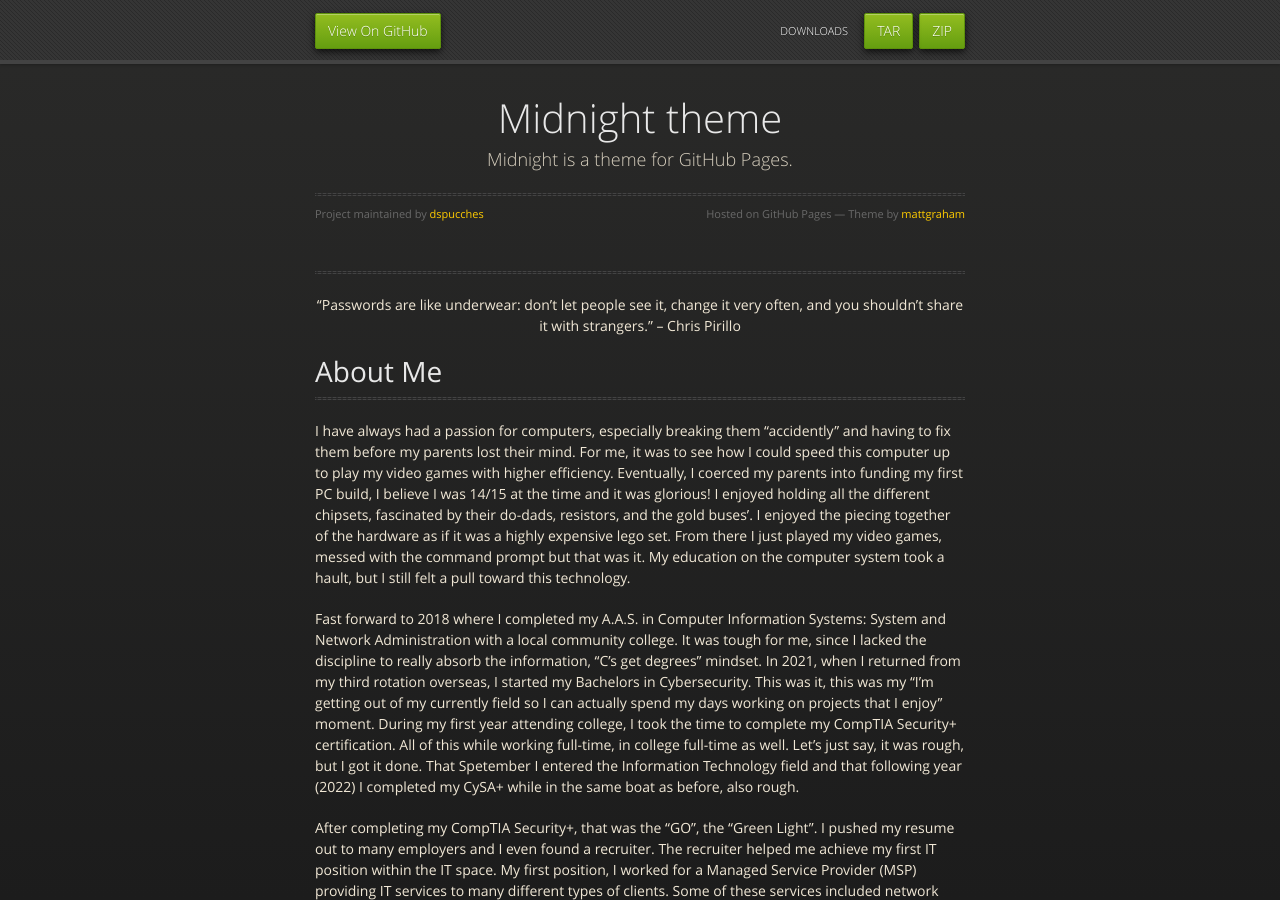
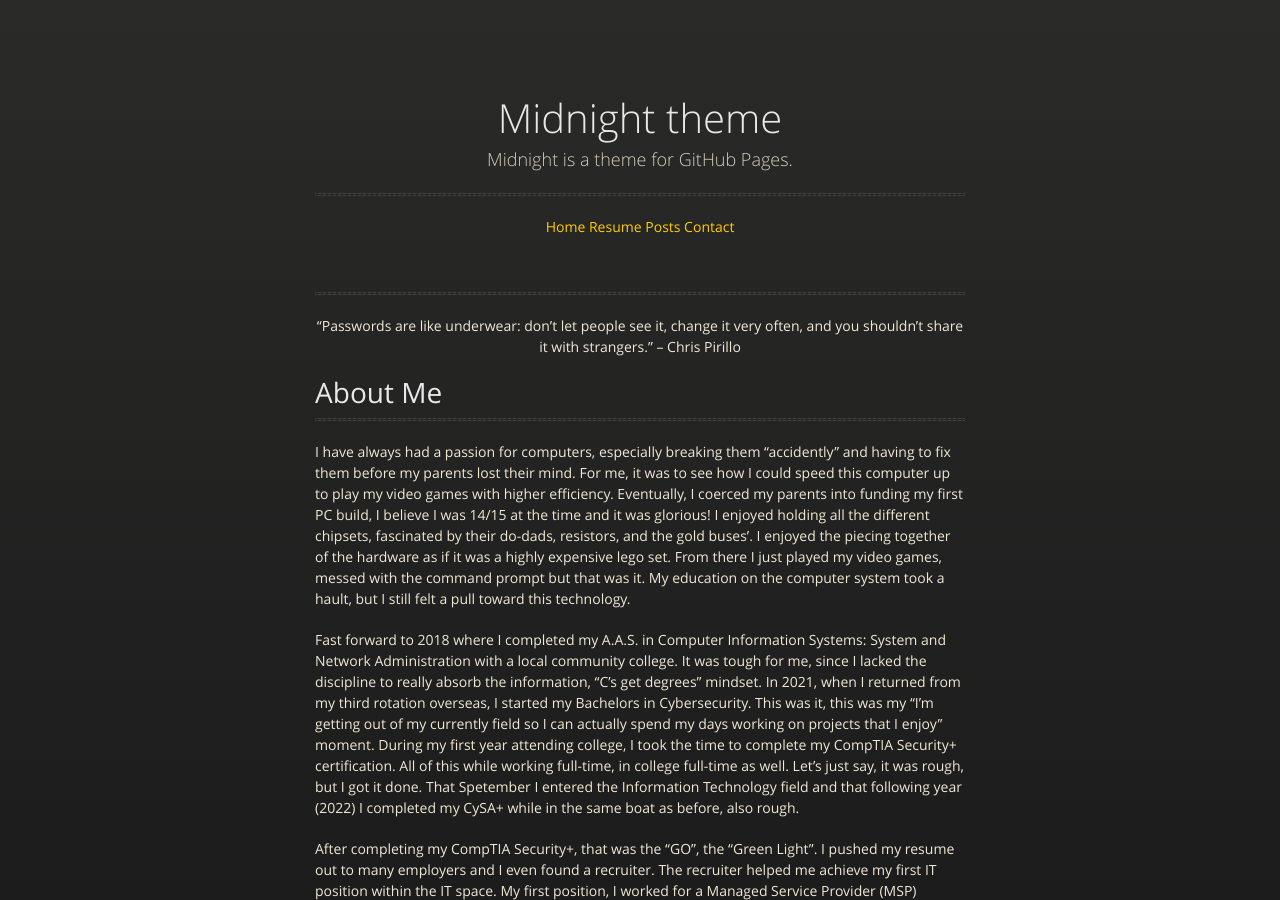
Before and after one commit to dspucches/dspucches.github.io, a Jekyll site: the page built from index.md, in a window 1280 px wide and 900 px high. Built offline with Jekyll 4.4.1, drawn with Linux system fonts in a browser that asks for light colours.

Commit message:
Update default.html

```diff
--- a/_layouts/default.html
+++ b/_layouts/default.html
@@ -18,7 +18,7 @@
     {% include head-custom.html %}
   </head>
   <body>
-      <div id="header">
+     <!-- <div id="header">
         <nav>
           <ul>
             <li class="fork"><a href="{{ site.github.repository_url }}">View On GitHub</a></li>
@@ -38,8 +38,12 @@
           <h1>{{ site.title | default: site.github.repository_name }}</h1>
           <p>{{ site.description | default: site.github.project_tagline }}</p>
           <hr>
-          <span class="credits left">Project maintained by <a href="{{ site.github.owner_url }}">{{ site.github.owner_name }}</a></span>
-          <span class="credits right">Hosted on GitHub Pages &mdash; Theme by <a href="https://twitter.com/mattgraham">mattgraham</a></span>
+          <center>
+            <a href="#" class="button">Home</a>
+            <a href="#" class="button">Resume</a>
+            <a href="#" class="button">Posts</a>
+            <a href="#" class="button">Contact</a>
+          </center>
         </div>
 
         {{ content }}
```
